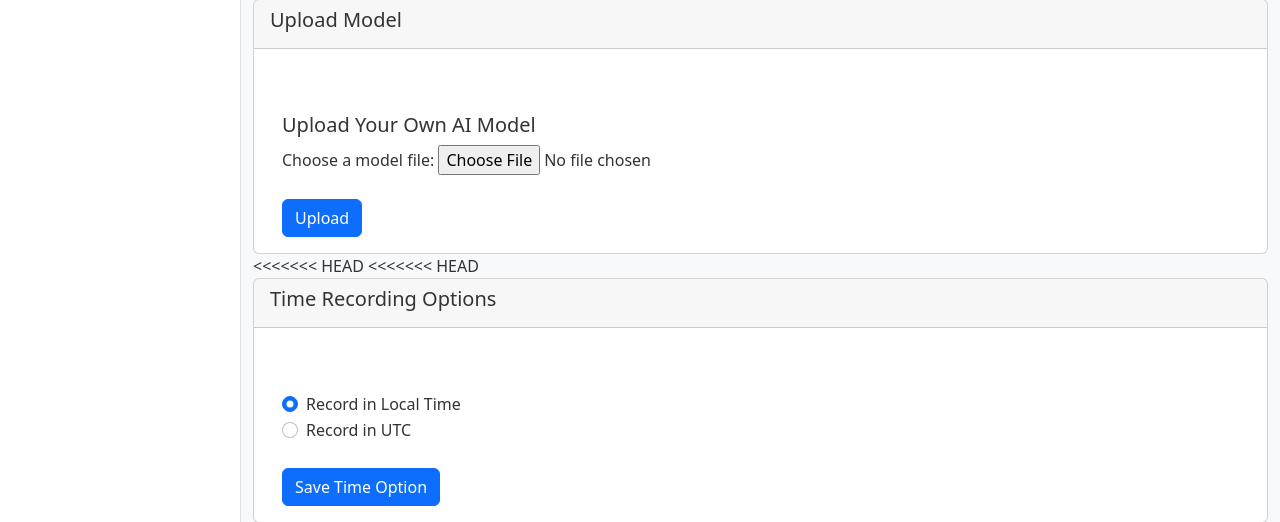
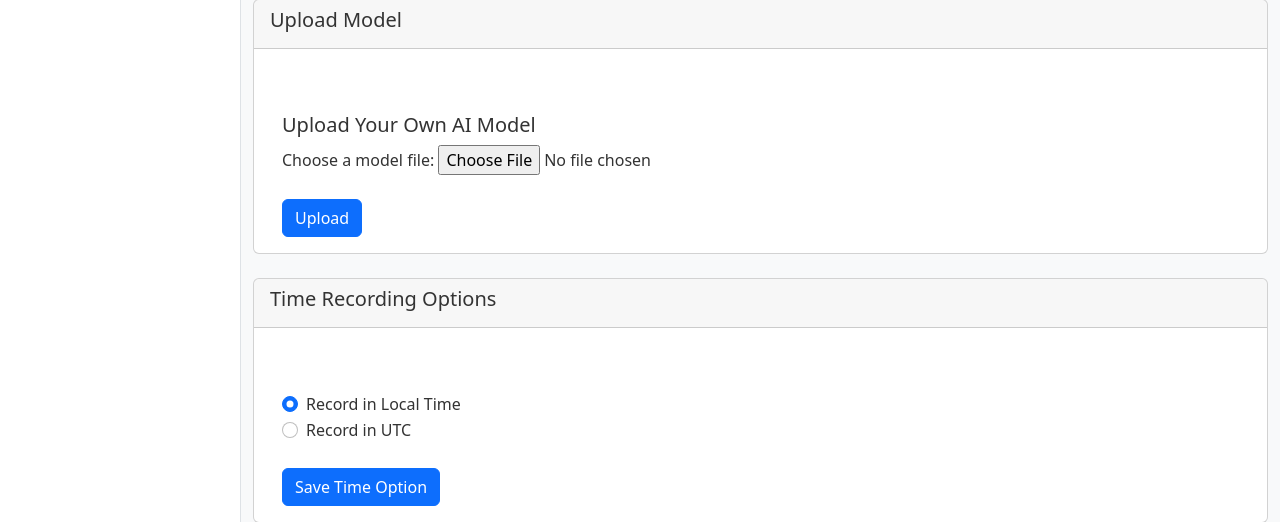
Before and after one commit to ibsoft/JAIID_WEB, a Flask app: template templates/settings.html in a window 1280 px wide. Shown: the part 433-955 px from the top of the page. Run offline with Flask 3, Linux system fonts and the light colour scheme; the template is opened without the code that fills it, so the values that code supplies are empty; parts of the project's set-up code (start-up, migrations or seed data) failed here and were passed over; some libraries are stand-ins or nearby versions.

Commit message:
Update settings.html

```diff
--- a/templates/settings.html
+++ b/templates/settings.html
@@ -67,8 +67,6 @@
         </div>
     </div>
 </div>
-<<<<<<< HEAD
-<<<<<<< HEAD
 
 <br>
 
```
